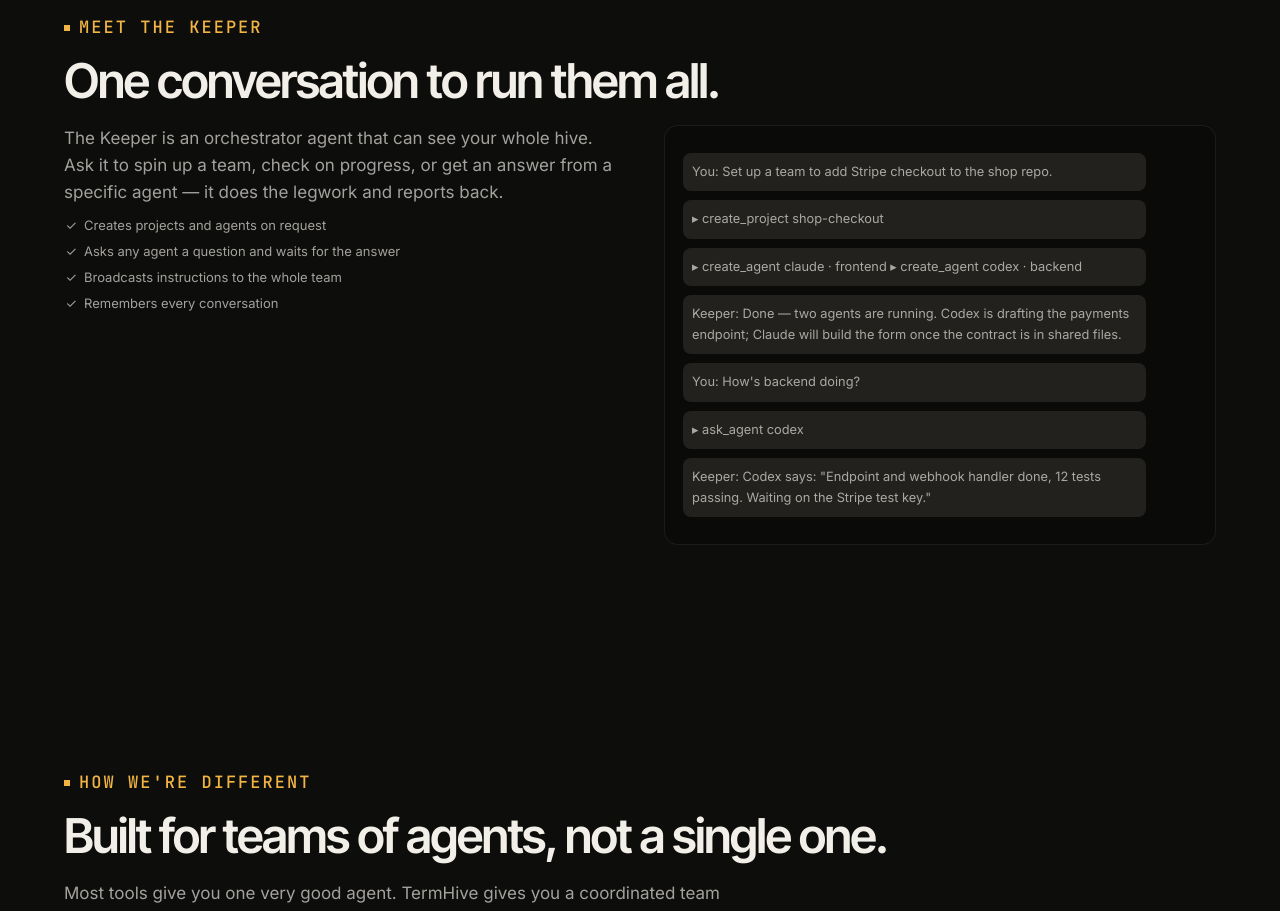
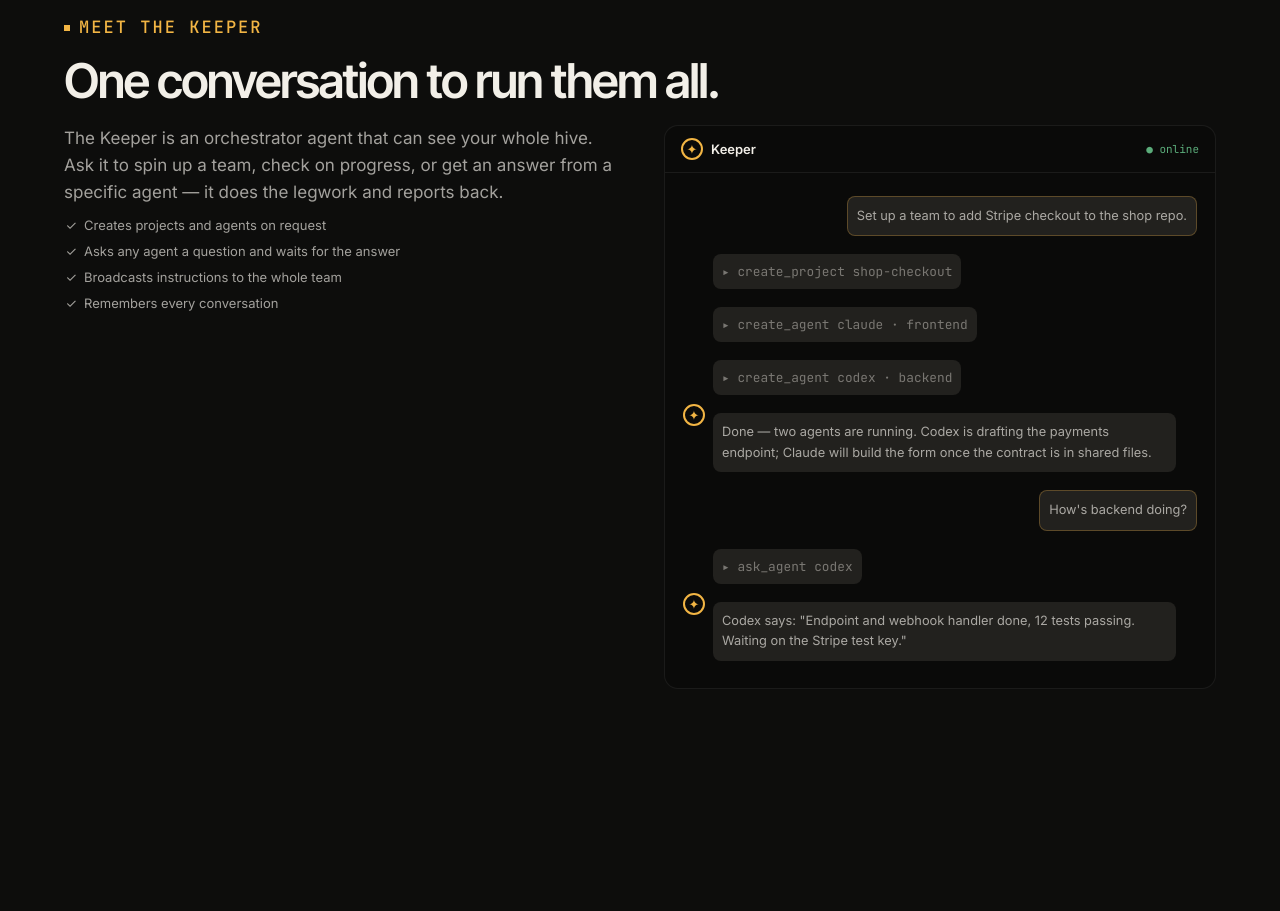
Before and after one commit to xxmasong/termhive-v2, a React (Vite) app in the folder client/: page / in a window 1280 px wide. Shown: the part 3440-4351 px from the top of the page. Built offline with nearby package versions, Linux system fonts and the light colour scheme; no server answers.

Commit message:
Refine Keeper conversation
Differentiate Keeper, user, and tool messages in the chat mock.

Co-Authored-By: Claude Opus 5.5 <noreply@anthropic.com>

```diff
--- a/client/src/features/landing/components/ChatMock.tsx
+++ b/client/src/features/landing/components/ChatMock.tsx
@@ -7,10 +7,23 @@ export const ChatMock: React.FC<ChatMockProps> = () => {
   const { ref, inView } = useInView<HTMLDivElement>();
   return (
     <div className={`landing-chat${inView ? ' landing-chat--visible' : ''}`} ref={ref}>
+      <header>
+        <span>✦</span>
+        <strong>Keeper</strong>
+        <em>● online</em>
+      </header>
       {CHAT_MESSAGES.map((message, index) => (
-        <p key={message} style={{ transitionDelay: `${index * 100}ms` }}>
-          {message}
-        </p>
+        <div
+          className={`landing-chat__message landing-chat__message--${message.type}`}
+          key={message.text}
+          style={{ transitionDelay: `${index * 100}ms` }}
+        >
+          {message.type === 'keeper' ? <span className="landing-chat__avatar">✦</span> : null}
+          <p>
+            <span className="sr-only">{'speaker' in message ? `${message.speaker}: ` : ''}</span>
+            {message.text}
+          </p>
+        </div>
       ))}
     </div>
   );
--- a/client/src/features/landing/constants.ts
+++ b/client/src/features/landing/constants.ts
@@ -207,13 +207,22 @@ export const KEEPER_BULLETS = [
   'Remembers every conversation',
 ] as const;
 export const CHAT_MESSAGES = [
-  'You: Set up a team to add Stripe checkout to the shop repo.',
-  '▸ create_project  shop-checkout',
-  '▸ create_agent  claude · frontend    ▸ create_agent  codex · backend',
-  'Keeper: Done — two agents are running. Codex is drafting the payments endpoint; Claude will build the form once the contract is in shared files.',
-  "You: How's backend doing?",
-  '▸ ask_agent  codex',
-  'Keeper: Codex says: "Endpoint and webhook handler done, 12 tests passing. Waiting on the Stripe test key."',
+  { speaker: 'You', type: 'user', text: 'Set up a team to add Stripe checkout to the shop repo.' },
+  { type: 'tool', text: '▸ create_project  shop-checkout' },
+  { type: 'tool', text: '▸ create_agent  claude · frontend' },
+  { type: 'tool', text: '▸ create_agent  codex · backend' },
+  {
+    speaker: 'Keeper',
+    type: 'keeper',
+    text: 'Done — two agents are running. Codex is drafting the payments endpoint; Claude will build the form once the contract is in shared files.',
+  },
+  { speaker: 'You', type: 'user', text: "How's backend doing?" },
+  { type: 'tool', text: '▸ ask_agent  codex' },
+  {
+    speaker: 'Keeper',
+    type: 'keeper',
+    text: 'Codex says: "Endpoint and webhook handler done, 12 tests passing. Waiting on the Stripe test key."',
+  },
 ] as const;
 export const AUDIENCE_ENTRIES: readonly AudienceEntry[] = [
   {
--- a/client/src/features/landing/styles.css
+++ b/client/src/features/landing/styles.css
@@ -782,6 +782,59 @@
   border-radius: var(--l-radius);
   padding: 18px;
 }
+.landing-chat > header {
+  align-items: center;
+  border-bottom: 1px solid var(--l-line);
+  display: flex;
+  gap: 8px;
+  margin: -18px -18px 14px;
+  padding: 12px 16px;
+}
+.landing-chat > header > span,
+.landing-chat__avatar {
+  align-items: center;
+  border: 2px solid var(--l-honey);
+  border-radius: 50%;
+  color: var(--l-honey);
+  display: inline-flex;
+  height: 22px;
+  justify-content: center;
+  width: 22px;
+}
+.landing-chat > header em {
+  color: var(--l-ok);
+  font: 11px var(--l-ff-mono);
+  margin-left: auto;
+}
+.landing-chat__message {
+  align-items: flex-start;
+  display: flex;
+  gap: 8px;
+}
+.landing-chat__message p {
+  margin: 7px 0;
+}
+.landing-chat__message--user {
+  justify-content: flex-end;
+}
+.landing-chat__message--user p {
+  background: var(--l-honey-soft);
+  border: 1px solid var(--l-honey-glow);
+  margin-left: 20%;
+}
+.landing-chat__message--keeper p {
+  background: var(--l-bg-raised);
+  max-width: 80%;
+}
+.landing-chat__message--tool {
+  margin-left: 30px;
+}
+.landing-chat__message--tool p {
+  background: none;
+  color: var(--l-text-3);
+  font: 12px var(--l-ff-mono);
+  padding: 3px 0;
+}
 .landing-chat p {
   background: #22211e;
   border-radius: 8px;
```
